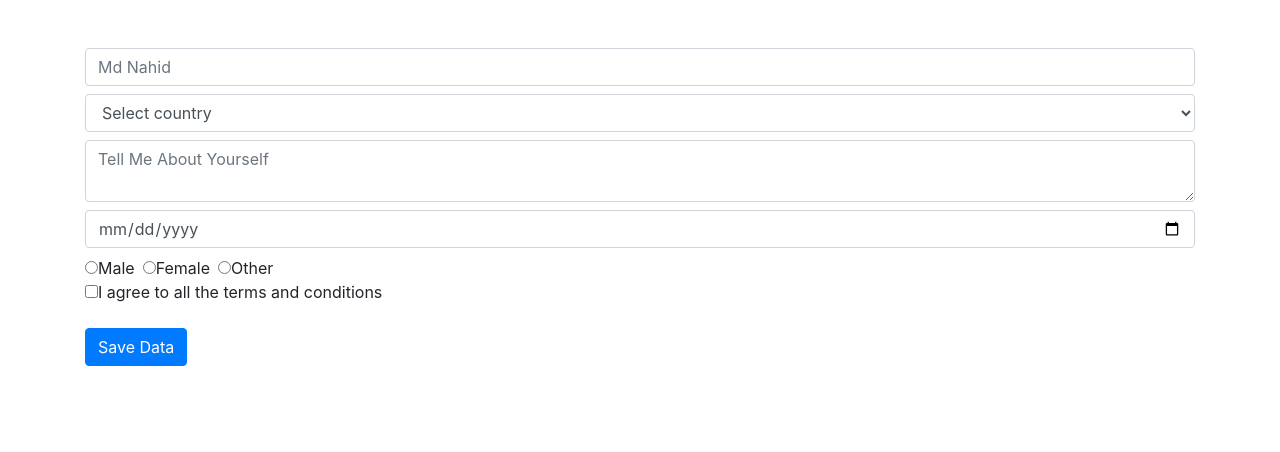
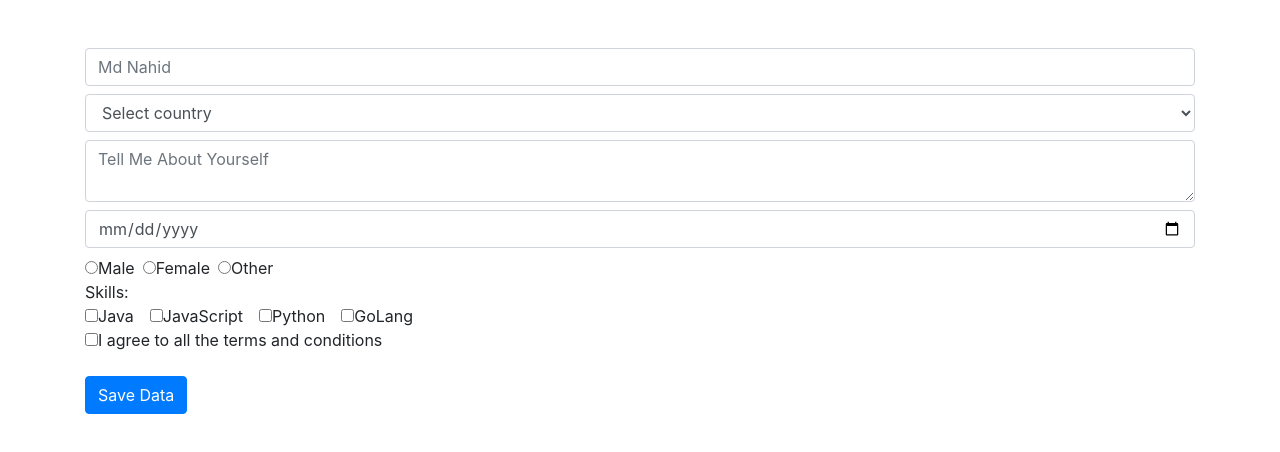
Before and after one commit to Nahidjc/react-form-practice, a React (Create React App) app: page / in a window 1280 px wide. Shown: the top 452 px of the page. Built offline with nearby package versions, Linux system fonts and the light colour scheme.

Commit message:
multiple  checkbox working

```diff
--- a/src/components/Form.jsx
+++ b/src/components/Form.jsx
@@ -7,7 +7,8 @@ class Form extends React.Component {
     bio: "",
     birthDay: "",
     gender: "",
-    agree:false,
+    agree: false,
+    skills: [],
   };
   handleChange = (event) => {
     this.setState({
@@ -18,9 +19,20 @@ class Form extends React.Component {
     this.setState({
       agree: event.target.checked,
     });
+  };
+
+  handleSkillsChange = (event) => {
+    if (event.target.checked){
+      this.setState({
+        skills:[...this.state.skills,event.target.value]
+      });
+    }else{
+      const skills = this.state.skills.filter(skill =>skill !== event.target.value)
+      this.setState({skills})
+    }
   }
   render() {
-    const { name, country, bio, birthDay,agree } = this.state;
+    const { name, country, bio, birthDay, agree, skills } = this.state;
     return (
       <div className="mt-5">
         <input
@@ -60,17 +72,86 @@ class Form extends React.Component {
           name="birthDay"
         />
         <div>
-            <input type="radio" className="ms-2" name='gender' value='Male'  onChange={this.handleChange} />Male
-            <input className="ml-2" type="radio" name='gender' value='Female'  onChange={this.handleChange} />Female
-            <input type="radio" className="ml-2" name='gender' value='Other'  onChange={this.handleChange}  />Other
+          <input
+            type="radio"
+            className="ms-2"
+            name="gender"
+            value="Male"
+            onChange={this.handleChange}
+          />
+          Male
+          <input
+            className="ml-2"
+            type="radio"
+            name="gender"
+            value="Female"
+            onChange={this.handleChange}
+          />
+          Female
+          <input
+            type="radio"
+            className="ml-2"
+            name="gender"
+            value="Other"
+            onChange={this.handleChange}
+          />
+          Other
         </div>
-        <div className="">
-          <input type="checkbox" name="agree" checked={agree} onChange={this.handleCheckBox} />
+
+        <div>
+          Skills: <br />
+          <input
+            type="checkbox"
+            name="skills"
+            value="Java"
+            checked={skills.includes("Java")}
+            onChange={this.handleSkillsChange}
+          />
+          Java
+          <input
+            type="checkbox"
+            name="skills"
+            value="JavaScript"
+            className="ml-3"
+            checked={skills.includes("JavaScript")}
+            onChange={this.handleSkillsChange}
+          />
+          JavaScript
+          <input
+            type="checkbox"
+            name="skills"
+            value="Python"
+            className="ml-3"
+            checked={skills.includes("Python")}
+            onChange={this.handleSkillsChange}
+          />
+          Python
+          <input
+            type="checkbox"
+            name="skills"
+            value="GoLang"
+            className="ml-3"
+            checked={skills.includes("GoLang")}
+            onChange={this.handleSkillsChange}
+          />
+          GoLang
+        </div>
+
+        <div>
+          <input
+            type="checkbox"
+            name="agree"
+            checked={agree}
+            onChange={this.handleCheckBox}
+          />
           I agree to all the terms and conditions
         </div>
-        <br/>
+        <br />
 
-        <button className="btn btn-primary" onClick={ ()=>console.log(this.state)}>
+        <button
+          className="btn btn-primary"
+          onClick={() => console.log(this.state)}
+        >
           Save Data
         </button>
       </div>
```
